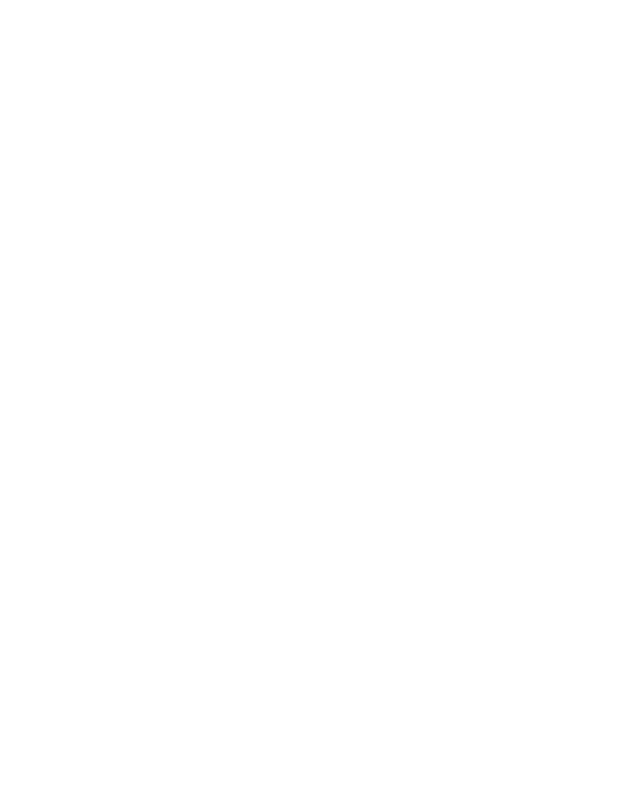
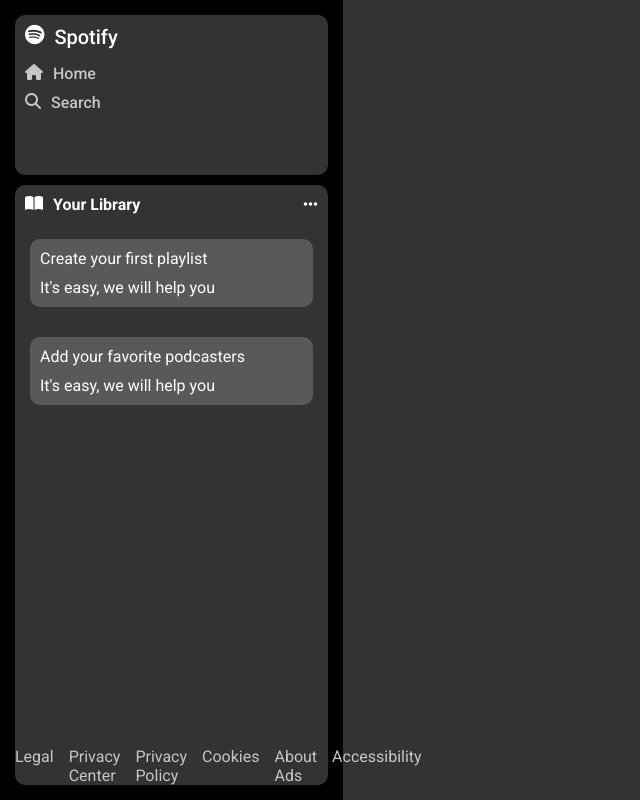
Before and after one commit to ShivamJ45/Spotify-Clone, a plain HTML site: page index.html in a window 1280 px wide. Shown: the whole page, without its empty margins (0-640 px from the left). Drawn offline with Linux system fonts and the light colour scheme; a web font is replaced by a local one.

Commit message:
Designing header and sidebar

```diff
--- a/index.html
+++ b/index.html
@@ -1,13 +1,70 @@
 <!DOCTYPE html>
 <html lang="en">
-<head>
-    <meta charset="UTF-8">
-    <meta name="viewport" content="width=device-width, initial-scale=1.0">
+  <head>
+    <meta charset="UTF-8" />
+    <meta name="viewport" content="width=device-width, initial-scale=1.0" />
     <title>Spotify</title>
-    <link rel="stylesheet" href="styles.css">
-</head>
-<body>
+    <link rel="stylesheet" href="styles.css" />
+    <link rel="stylesheet" href="utilities.css" />
+    <script
+      src="https://kit.fontawesome.com/8d7ddd143c.js"
+      crossorigin="anonymous"
+    ></script>
+  </head>
+  <body>
+    <div class="container flex bg-black">
+      <div class="left flex">
+        <div class="home bg-gray rounded flex">
+          <div class="logo flex icon">
+            <i class="fa-brands fa-spotify"></i>
+            <p>Spotify</p>
+          </div>
+          <ul class="list flex">
+            <li class="flex icon">
+              <i class="fa-solid fa-house"></i>
+              <p>Home</p>
+            </li>
+            <li class="flex icon">
+              <i class="fa-solid fa-magnifying-glass"></i>
+              <p>Search</p>
+            </li>
+          </ul>
+        </div>
 
+        <div class="library flex bg-gray rounded">
+          <div class="heading flex">
+            <div class="heading-left flex">
+              <i class="fa-solid fa-book-open"></i>
+              <p>Your Library</p>
+            </div>
+            <div class="heading-right">
+              <i class="fa-solid fa-ellipsis"></i>
+            </div>
+          </div>
+
+          <div class="playlist bg-lightGray rounded flex">
+            <p>Create your first playlist</p>
+            <p>It's easy, we will help you</p>
+          </div>
+          <div class="podcasts bg-lightGray rounded flex">
+            <p>Add your favorite podcasters</p>
+            <p>It's easy, we will help you</p>
+          </div>
+
+          <div class="footer flex">
+            <div><a href="https://www.spotify.com/jp/legal/"><span>Legal</span></a></div>
+            <div><a href="https://www.spotify.com/jp/privacy/"><span>Privacy Center</span></a></div>
+            <div><a href="https://www.spotify.com/jp/legal/privacy-policy/"><span>Privacy Policy</span></a>
+            </div>
+            <div><a href="https://www.spotify.com/jp/legal/cookies-policy/"><span>Cookies</span></a></div>
+            <div><a href="https://www.spotify.com/jp/legal/privacy-policy/#s3"><span>About Ads</span></a></div>
+            <div><a href="https://www.spotify.com/jp/accessibility/"><span>Accessibility</span></a></div>
+        </div>
+        </div>
+      </div>
+
+      <div class="right bg-gray"></div>
+    </div>
     <script src="script.js"></script>
-</body>
+  </body>
 </html>
--- a/styles.css
+++ b/styles.css
@@ -0,0 +1,98 @@
+@import url('https://fonts.googleapis.com/css2?family=DM+Sans:ital,opsz,wght@0,9..40,100..1000;1,9..40,100..1000&family=Roboto:ital,wght@0,100;0,300;0,400;0,500;0,700;0,900;1,100;1,300;1,400;1,500;1,700;1,900&family=Single+Day&display=swap');
+
+
+*{
+    margin: 0;
+    padding: 0;
+    box-sizing: border-box;
+    font-family: "Roboto", sans-serif;
+}
+
+.container{
+    height: 100vh;
+    width: 100vw;
+}
+
+/* Left Side Styling */
+
+.left{
+    width: 25vw;
+    margin: 15px;
+    flex-direction: column;
+    gap: 10px;
+}
+
+/* Home Styling */
+
+.home{
+    padding: 10px;
+    flex-direction: column;
+    gap: 15px;
+    height: 20vh;
+}
+
+.home ul{
+    list-style-type: none;
+}
+
+.logo{
+    font-size: 20px;
+    font-weight: 600;
+}
+
+.list{
+    flex-direction: column;
+    gap: 10px;
+    color: rgb(199, 198, 198);
+}
+
+/* Library Styling */
+
+.library{
+    flex-direction: column;
+    height: 75vh;
+    position: relative;
+}
+
+.heading{
+    justify-content: space-between;
+    padding: 10px;
+}
+
+.heading p{
+    font-weight: 600;
+}
+
+.heading-left{
+    gap: 10px;
+}
+
+.playlist{
+    padding: 10px;
+    flex-direction: column;
+    gap: 10px;
+}
+
+.podcasts{
+    padding: 10px;
+    flex-direction: column;
+    gap: 10px;
+}
+
+.footer{
+    gap: 15px;
+    position: absolute;
+    bottom: 0;
+}
+
+a{
+    text-decoration: none;
+    color: rgb(199, 198, 198);
+}
+
+/* Right Styling */
+
+.right{
+    width: 75vw;
+    height: 100vh;
+}
--- /dev/null
+++ b/utilities.css
@@ -0,0 +1,26 @@
+.bg-black{
+    background-color: black;
+}
+
+.bg-gray{
+    background-color: rgb(52, 51, 51);
+    color: white;
+}
+
+.bg-lightGray{
+    background-color: rgb(90, 89, 89);
+    margin: 15px;
+}
+
+.flex{
+    display: flex;
+}
+
+.rounded{
+    border-radius: 10px;
+}
+
+.icon{
+    gap: 10px;
+    font-weight: 500;
+}
```
